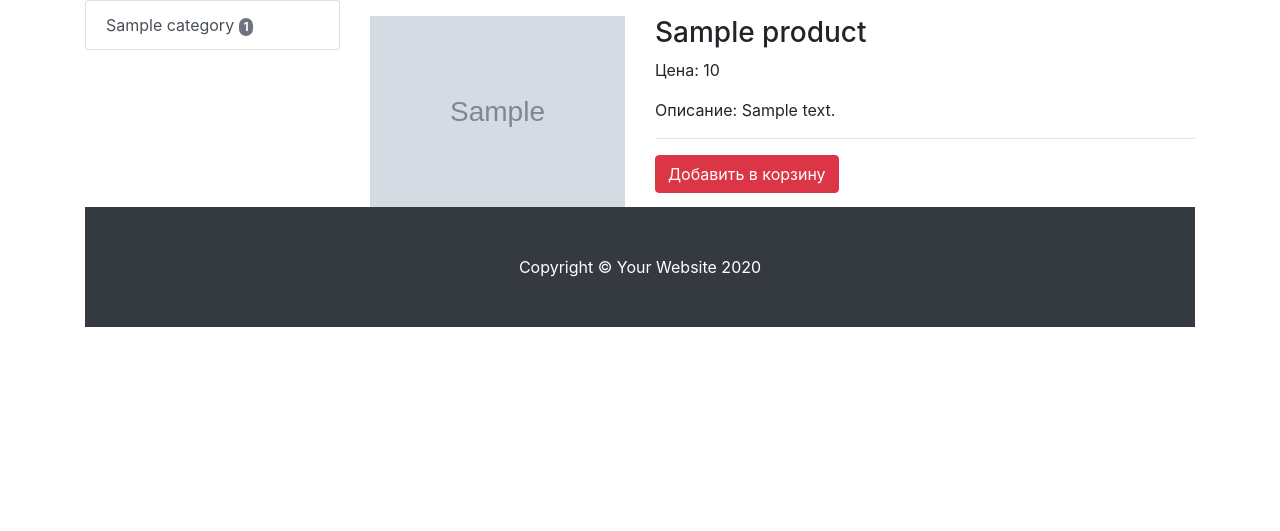
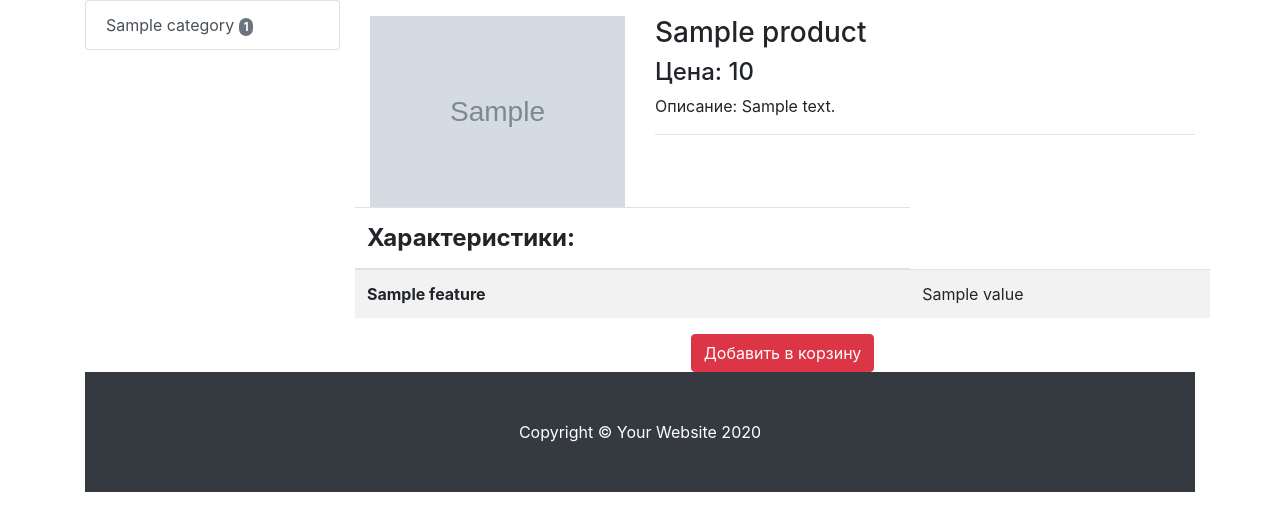
Before and after one commit to SadLaboka/OnlineStoreV2, a Django app: template shop/templates/shop/product_detail.html in a window 1280 px wide. Shown: the part 144-675 px from the top of the page. Run offline with Django 3.2, Linux system fonts and the light colour scheme; the template is opened without the code that fills it: most values are stand-ins (such as "Sample title", 1, 10 or a date in 2020); grey boxes marked "Sample" are stand-in pictures; some libraries are stand-ins or nearby versions.

Commit message:
Сделал вывод характеристик на странице информации о товаре

```diff
--- a/shop/templates/shop/checkout.html
+++ b/shop/templates/shop/checkout.html
@@ -17,9 +17,9 @@
     <tbody>
     {% for item in cart.products.all %}
     <tr>
-        <th scope="row"><a href="{{ item.content_object.get_absolute_url }}">{{ item.content_object.title }}</a></th>
-        <td class="w-25"><img src="{{ item.content_object.image.url }}" class="img-fluid"></td>
-        <td>{{ item.content_object.price }} руб.</td>
+        <th scope="row"><a href="{{ item.product.get_absolute_url }}">{{ item.product.title }}</a></th>
+        <td class="w-25"><img src="{{ item.product.image.url }}" class="img-fluid"></td>
+        <td>{{ item.product.price }} руб.</td>
         <td>{{ item.qty }}</td>
         <td>{{ item.final_price }} руб.</td>
     </tr>
--- a/shop/templates/shop/product_detail.html
+++ b/shop/templates/shop/product_detail.html
@@ -15,9 +15,28 @@
     </div>
     <div class="col-md-8">
         <h3>{{ product.title }}</h3>
-        <p>Цена: {{ product.price }}</p>
+        <h4>Цена: {{ product.price }}</h4>
         <p>Описание: {{ product.description }}</p>
         <hr>
+    </div>
+    {% if specs.count %}
+    <table class="table table-striped">
+        <thead>
+        <tr>
+            <th scope="col" style="font-size: 24px;">Характеристики:</th>
+        </tr>
+        </thead>
+        <tbody>
+        {% for spec in specs %}
+        <tr>
+            <th scope="row">{{ spec.feature.feature_name }}</th>
+            <td>{{ spec.value }}</td>
+        </tr>
+        {% endfor %}
+        </tbody>
+    </table>
+    {% endif %}
+    <div class="mx-auto">
         <a href="{% url 'add_to_cart' slug=product.slug %}">
             <button class="btn btn-danger">Добавить в корзину</button>
         </a>
--- a/shop/views.py
+++ b/shop/views.py
@@ -33,6 +33,7 @@ class ProductDetailView(CartMixin, DetailView):
 
     def get_context_data(self, **kwargs):
         context = super().get_context_data(**kwargs)
+        context['specs'] = self.get_object().features.all()
         context['categories'] = self.get_object().category.__class__.objects.all()
         context['cart'] = self.cart
         return context
--- a/specifications/models.py
+++ b/specifications/models.py
@@ -21,7 +21,7 @@ class ProductFeatures(models.Model):
     """
     Характеристики товара
     """
-    product = models.ForeignKey('shop.Product', verbose_name='Товар', on_delete=models.CASCADE)
+    product = models.ForeignKey('shop.Product', verbose_name='Товар', on_delete=models.CASCADE, related_name='features')
     feature = models.ForeignKey(CategoryFeature, verbose_name='Характеристика', on_delete=models.CASCADE)
     value = models.CharField(verbose_name='Значение', max_length=100)
 
--- a/templates/inc/_nav.html
+++ b/templates/inc/_nav.html
@@ -58,6 +58,11 @@
                         Управление характеристиками
                     </a>
                 </li>
+                <li class="nav-item">
+                    <a class="nav-link" href="/admin/">
+                        Админка
+                    </a>
+                </li>
                 {% endif %}
             </ul>
         </div>
```
Also changed, not shown: specifications/migrations/0004_auto_20210310_2013.py (added).
